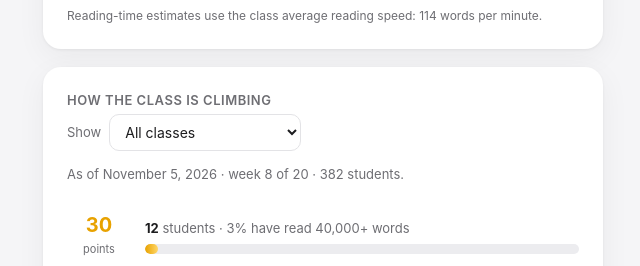
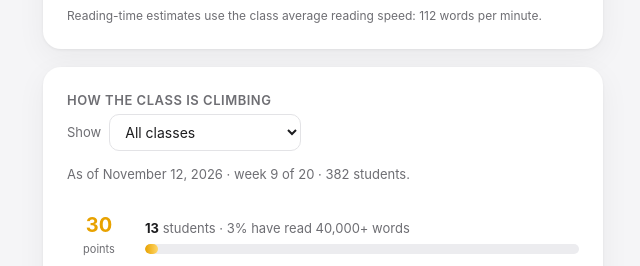
Before and after one commit to bostonghc/Xreading-Student-Progress-Meter, a plain HTML site: page reading-progress.html in a window 1280 px wide. Shown: the part 534-800 px from the top of the page, 317-957 px from the left. Drawn offline with Linux system fonts and the light colour scheme.

Commit message:
update snapshot

```diff
--- a/reading-progress.html
+++ b/reading-progress.html
@@ -143,20 +143,20 @@ var TIERS = [
 
 /* ===== AUTO-GENERATED from the Xreading CSV — do not hand-edit ===== */
 /* GEN:START */
-var SNAPSHOT = "November 5, 2026";   // date of the export
-var WEEK_NOW = 8;                // weeks elapsed
-var READ_WPM = 114;               // cohort avg read speed (words/min)
+var SNAPSHOT = "November 12, 2026";   // date of the export
+var WEEK_NOW = 9;                // weeks elapsed
+var READ_WPM = 112;               // cohort avg read speed (words/min)
 var GROUPS = {
-  "All classes": { total:382, reached:{10000:65,25000:22,40000:12}, atZero:276 },
-  "ChiSo English 1A": { total:43, reached:{10000:9,25000:3,40000:2}, atZero:30 },
-  "ChiSo English 1B": { total:42, reached:{10000:7,25000:1,40000:1}, atZero:29 },
-  "CommHealth English 1": { total:45, reached:{10000:17,25000:3,40000:0}, atZero:19 },
-  "Econ English 1A": { total:29, reached:{10000:2,25000:1,40000:1}, atZero:21 },
+  "All classes": { total:382, reached:{10000:73,25000:24,40000:13}, atZero:270 },
+  "ChiSo English 1A": { total:43, reached:{10000:10,25000:3,40000:2}, atZero:30 },
+  "ChiSo English 1B": { total:42, reached:{10000:9,25000:1,40000:1}, atZero:27 },
+  "CommHealth English 1": { total:45, reached:{10000:18,25000:4,40000:0}, atZero:17 },
+  "Econ English 1A": { total:29, reached:{10000:3,25000:1,40000:1}, atZero:21 },
   "Econ English 1B": { total:29, reached:{10000:6,25000:0,40000:0}, atZero:23 },
   "Econ English 1C": { total:27, reached:{10000:2,25000:2,40000:1}, atZero:23 },
-  "Econ English 1D": { total:28, reached:{10000:4,25000:2,40000:1}, atZero:21 },
+  "Econ English 1D": { total:28, reached:{10000:6,25000:3,40000:2}, atZero:20 },
   "Junior College 2026": { total:73, reached:{10000:11,25000:8,40000:5}, atZero:53 },
-  "Nursing English 1": { total:66, reached:{10000:7,25000:2,40000:1}, atZero:57 }
+  "Nursing English 1": { total:66, reached:{10000:8,25000:2,40000:1}, atZero:56 }
 };
 /* GEN:END */
 
```
